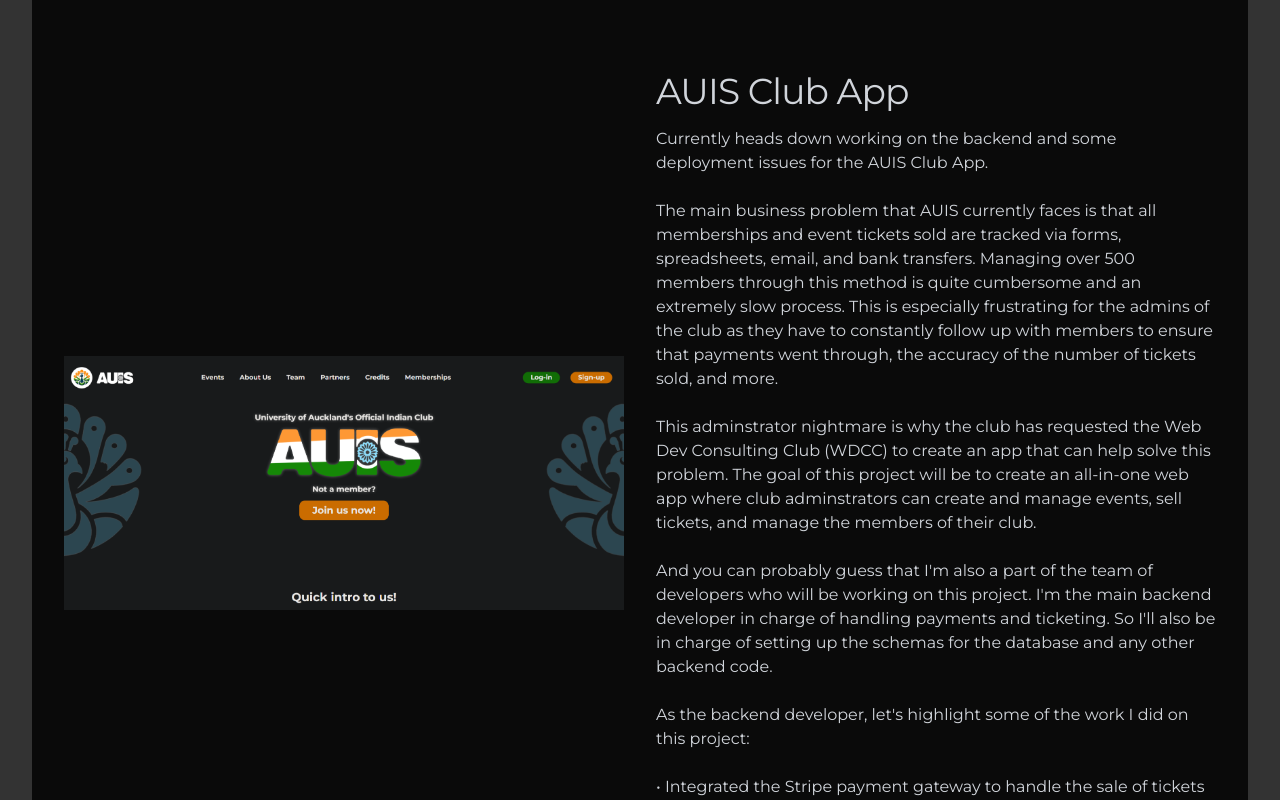
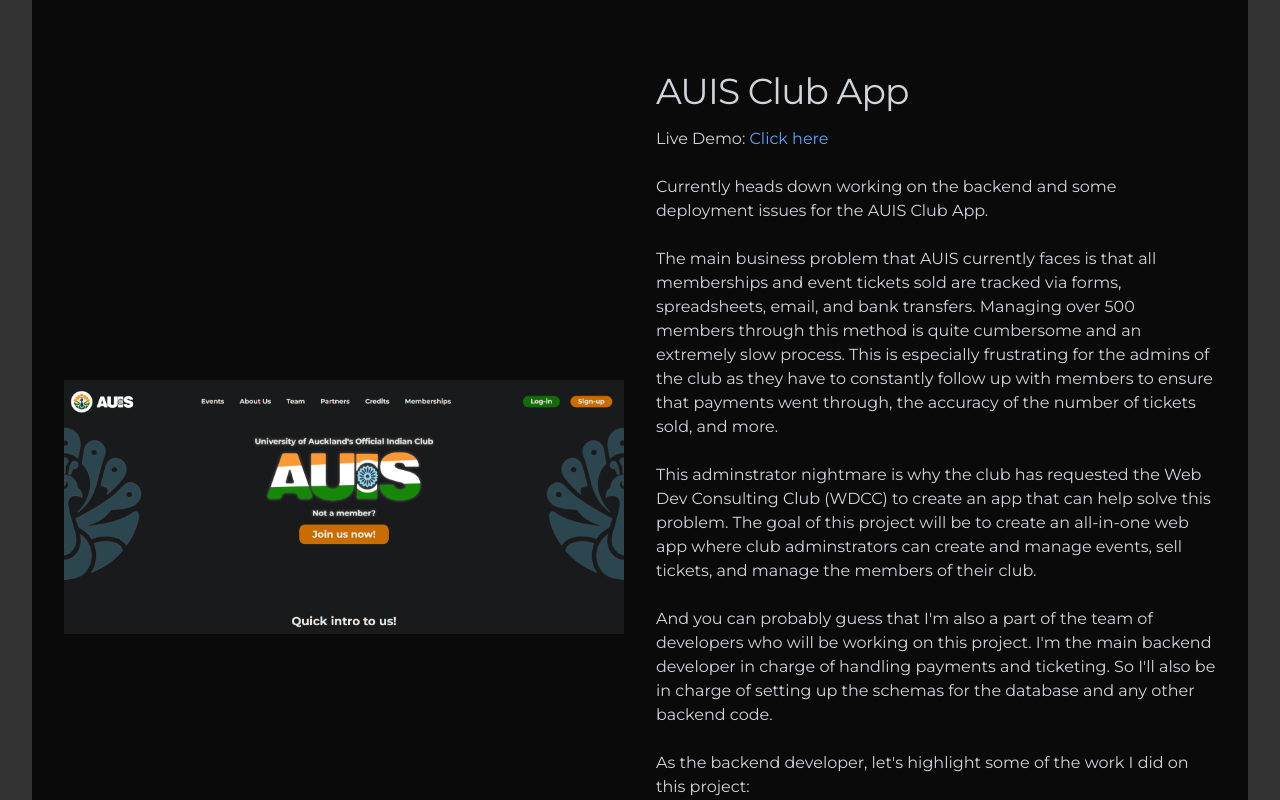
Before and after one commit to Ratchet7x5/Ratchet7x5.github.io, a React (Vite) app in the folder ratchet7x5.github.io/: page / in a window 1280 px wide. Shown: the part 900-1700 px from the top of the page. Built offline with nearby package versions, Linux system fonts and the light colour scheme; the HTML template or start-up script is replaced by a standard one.

Commit message:
update DRG to have 35k downloads, 10k subs, and AUIS live deployment link

```diff
--- a/ratchet7x5.github.io/src/App.jsx
+++ b/ratchet7x5.github.io/src/App.jsx
@@ -40,16 +40,16 @@
         // bullet point: &bull;
         projectDescription={
           <text>
-            {/* Live Demo:{' '}
+            Live Demo:{' '}
             <a
-              href="https://quirky-mentors.vercel.app/"
+              href="https://auis.co.nz"
               target="_blank"
               className="text-blue-400"
             >
               Click here
             </a>
             <br />
-            <br />*/}
+            <br />
             Currently heads down working on the backend and some deployment
             issues for the AUIS Club App.
             <br />
@@ -214,8 +214,8 @@
             &bull; Integrated UAssetAPI to edit 150+ texture files to improve
             mod creating time by 95%.
             <br />
-            &bull; Achieved over 6500+ downloads and 3200+ subscribers in the
-            last 3 months.
+            &bull; Achieved over 35,500+ downloads and 10,000+ subscribers in
+            the last 12 months.
             <br />
             &bull; Used C# to write a CLI program that edits the files
             automatically when run.
```
